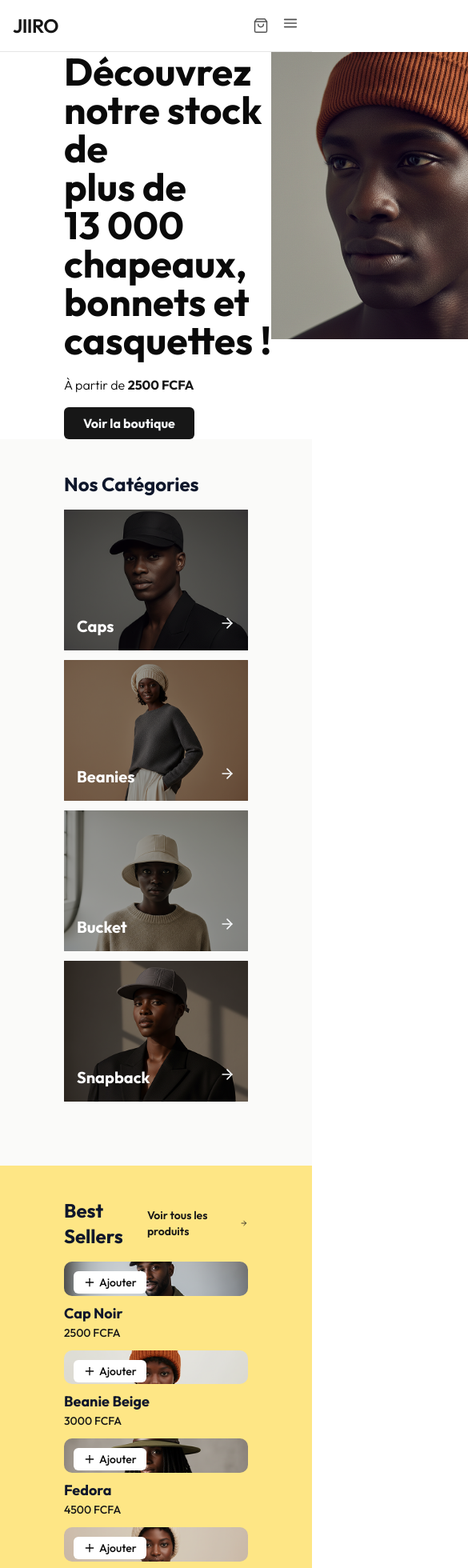
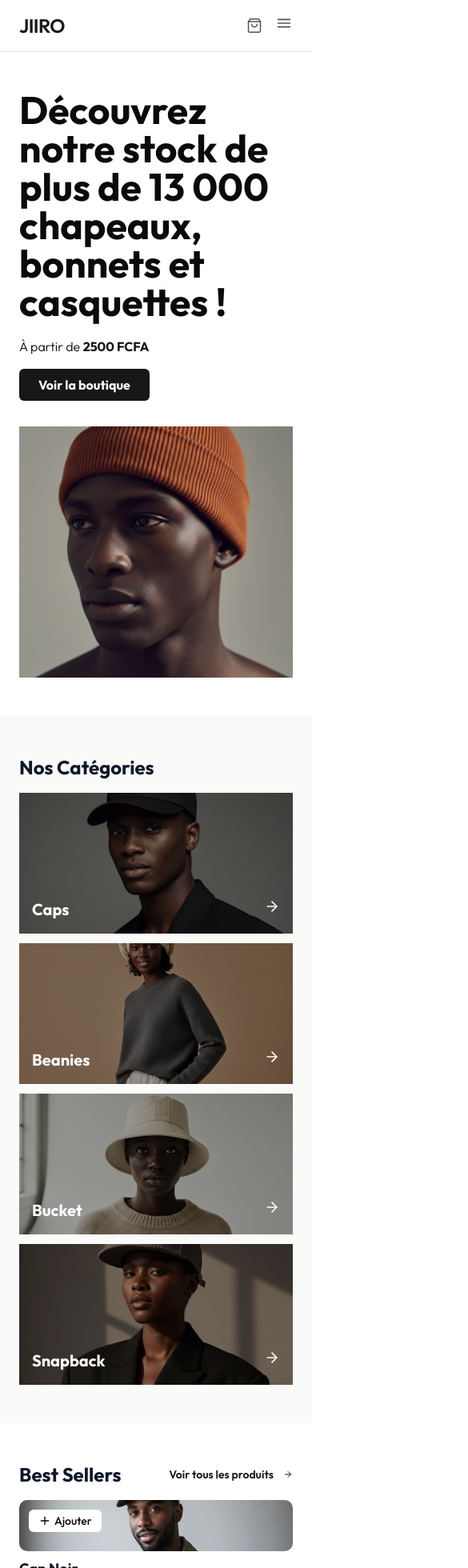
Before and after one commit to imyya/ecom_jj, a Next.js app: page / in a window 390 px wide. Shown: the top 1960 px of the page at 80% size, 585 px wide, since content can reach past the window. Built offline with nearby package versions, Linux system fonts and the light colour scheme.

Commit message:
homepage responsive

```diff
--- a/components/home/BestSellers.tsx
+++ b/components/home/BestSellers.tsx
@@ -5,6 +5,7 @@ import BestSellerCard from "../BestSellerCard";
 import { ArrowRight } from "lucide-react";
 import Link from "next/link";
 import { Variants, motion } from "motion/react";
+import Container from "../ui/Container";
 
 const container: Variants = {
   hidden: {},
@@ -27,8 +28,10 @@ const item: Variants = {
 
 export default function BestSellers() {
   return (
-    <section className="w-full pt-10 p-20 flex flex-col gap-4 mb-10 bg-amber-200">
-      <div className="flex justify-between ">
+    <section className="">
+      <Container className="mx-auto max-w-7xl px-6 lg:px-12 py-12 lg:py-16 flex flex-col gap-4">
+
+      <div className="flex justify-between">
         <p className="font-bold text-slate-900 text-2xl">Best Sellers</p>
         <Link
           href="/boutique"
@@ -51,6 +54,7 @@ export default function BestSellers() {
           </motion.div>
         ))}
       </motion.div>
+      </Container>
     </section>
   );
 }
--- a/components/home/BrandStory.tsx
+++ b/components/home/BrandStory.tsx
@@ -1,14 +1,15 @@
 import Image from "next/image";
 import Link from "next/link";
-import brandStory from "@/public/images/story-image.png"
+import brandStory from "@/public/images/story-image.png";
+import Container from "../ui/Container";
 /**
  * Section "présentation de la marque" de l'accueil (§5.1 du CDC).
  * Server Component pur — aucune interactivité, donc pas de "use client".
  */
 export default function BrandStory() {
   return (
-    <section className="mx-aut max-w-6xl px-4 ml-14 py-16 sm:py-24 bg-red-300">
-      <div className="grid grid-cols-1 items-center gap-8 md:grid-cols-2 md:gap-16">
+    <section className="">
+      <Container className="grid grid-cols-1 items-center gap-8 py-16 sm:py-24 md:grid-cols-2 md:gap-16">
         <div className="relative aspect-[4/5] w-full overflow-hidden bg-neutral-100">
           <Image
             src={brandStory}
@@ -35,7 +36,7 @@ export default function BrandStory() {
             Découvrir la collection
           </Link>
         </div>
-      </div>
+      </Container>
     </section>
   );
 }
--- a/components/home/FeaturedCategories.tsx
+++ b/components/home/FeaturedCategories.tsx
@@ -3,6 +3,7 @@ import { categories } from '@/lib/constants/categories'
 import React from 'react'
 import CategoryCard from '../CategoryCard'
 import {motion, Variants} from "motion/react"
+import Container from '../ui/Container'
 
 const container = {
   hidden: {},
@@ -23,7 +24,8 @@ const item:Variants = {
 
 export default function FeaturedCategories() {
   return (
-    <section className='w-full h flex flex-col gap-4 pt-10 p-20 bg-stone-50'>
+    <section className=' bg-stone-50'>
+      <Container className='flex flex-col gap-4 py-12 lg:py-16'>
 
       <div className='flex flex-col justify-between '>
         <p className='font-bold text-slate-900 text-2xl animate-in fade-in slide-in-from-bottom-7 duration-700'>Nos Catégories</p>
@@ -46,6 +48,8 @@ export default function FeaturedCategories() {
           </motion.div>
         ))}
         </motion.div>
+      </Container>
+
 
 
     </section>
--- a/components/home/Hero.tsx
+++ b/components/home/Hero.tsx
@@ -3,11 +3,14 @@ import Image from "next/image";
 import heroImage from "@/public/images/hero-image-pane.png";
 import { Button } from "../ui/button";
 import Link from "next/link";
+import Container from "../ui/Container";
 
 export default function Hero() {
   return (
-    <section className="animate-in fade-in slide-in-from-bottom-4 duration-900 flex justify-between  h-1/3 ">
-      <div className="flex flex-col pl-20  justify-center flex-1 gap-5">
+    <section className="animate-in fade-in slide-in-from-bottom-4 duration-900   h-1/3 ">
+      <Container className="flex flex-col lg:flex-row lg:items-center justify-between gap-8 lg:gap-12 py-12 lg:py-0">
+
+      <div className="flex flex-col justify-center flex-1 gap-5">
           <h1 className="text-5xl font-bold font-heading">
             Découvrez notre stock de
             <br />
@@ -38,6 +41,7 @@ export default function Hero() {
         priority
         className="h-full w-xl object-cover"
       />
+      </Container>
     </section>
   );
 }
--- a/components/layout/Header.tsx
+++ b/components/layout/Header.tsx
@@ -4,11 +4,12 @@ import { SearchIcon, UserIcon } from "../icons";
 import CartIcon from "../CartIcon";
 import MobileMenuButton from "../mobile/MobileMenuButton";
 import { NAV_LINKS } from "@/lib/constants/navLinks";
+import Container from "../ui/Container";
 
 export default function Header() {
   return (
     <header className="sticky top-0 z-50 border-b border-neutral-200 bg-white">
-      <div className="relative mx-auto flex h-16 max-w-6xl items-center justify-between px-4">
+      <Container className="flex h-16 items-center justify-between">
         <Link
           href="/"
           className="text-2xl font-semibold tracking-tight text-neutral-900"
@@ -46,7 +47,7 @@ export default function Header() {
           <CartIcon />
           <MobileMenuButton links={NAV_LINKS} />
         </div>
-      </div>
+      </Container>
     </header>
   );
 }
```
